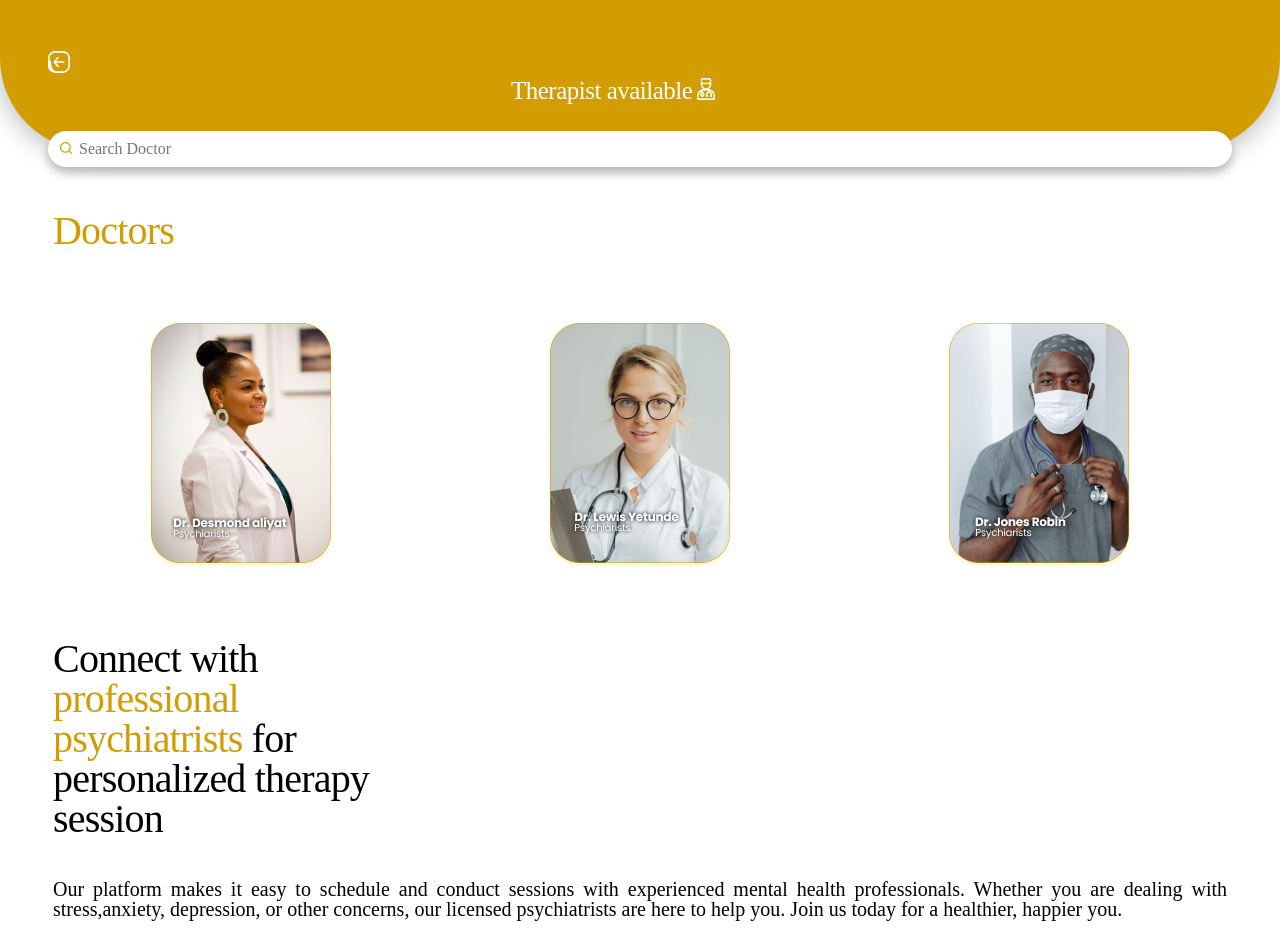
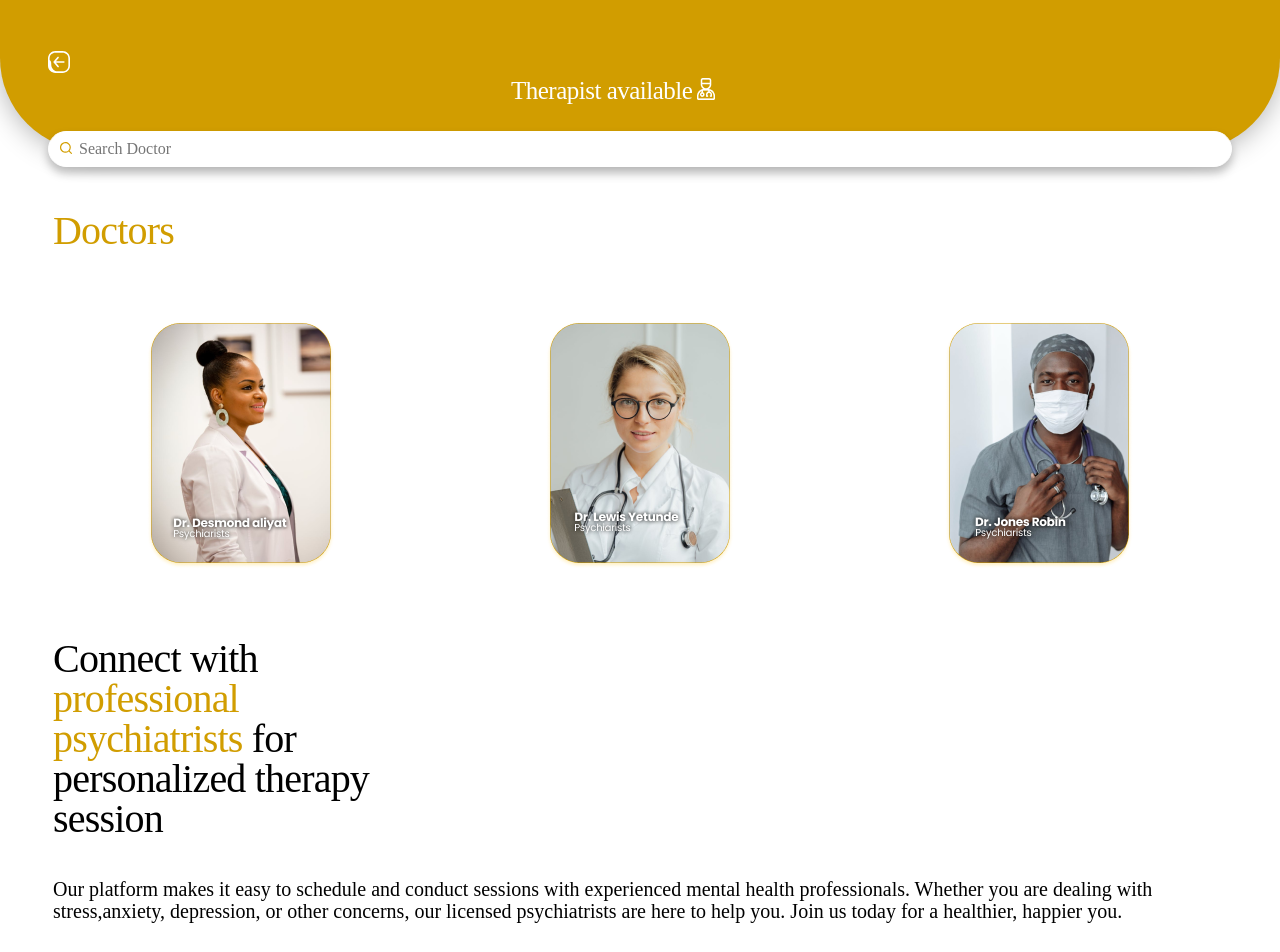
Before and after one commit to Officialsamzy/AI, a website: page public/doctors.html in a window 1280 px wide. Shown: the top 952 px of the page. Drawn offline with Linux system fonts and the light colour scheme.

Commit message:
quick fix

```diff
--- a/public/doctors.css
+++ b/public/doctors.css
@@ -132,11 +132,12 @@ div.sub-head>p>span{
   color: hsla(45, 100%, 41%, 1);
 }
 p.notes{
+  font: poppins;
   font-size: 20px;
+  font-weight: 500;
   margin-top: 40px;
-  line-height: 20px;
+  line-height: 21.5px;
 
-  text-align: justify;
 }
 .footer{
   margin-top: 137px;
```
